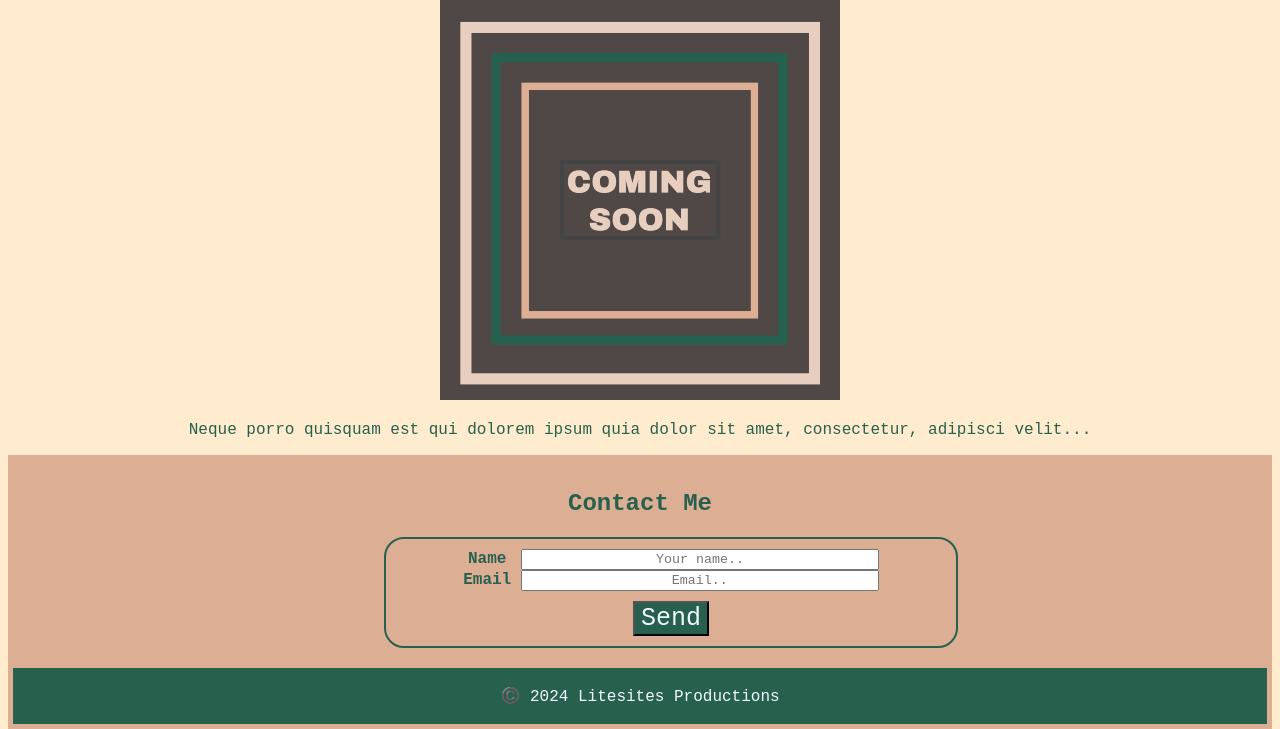
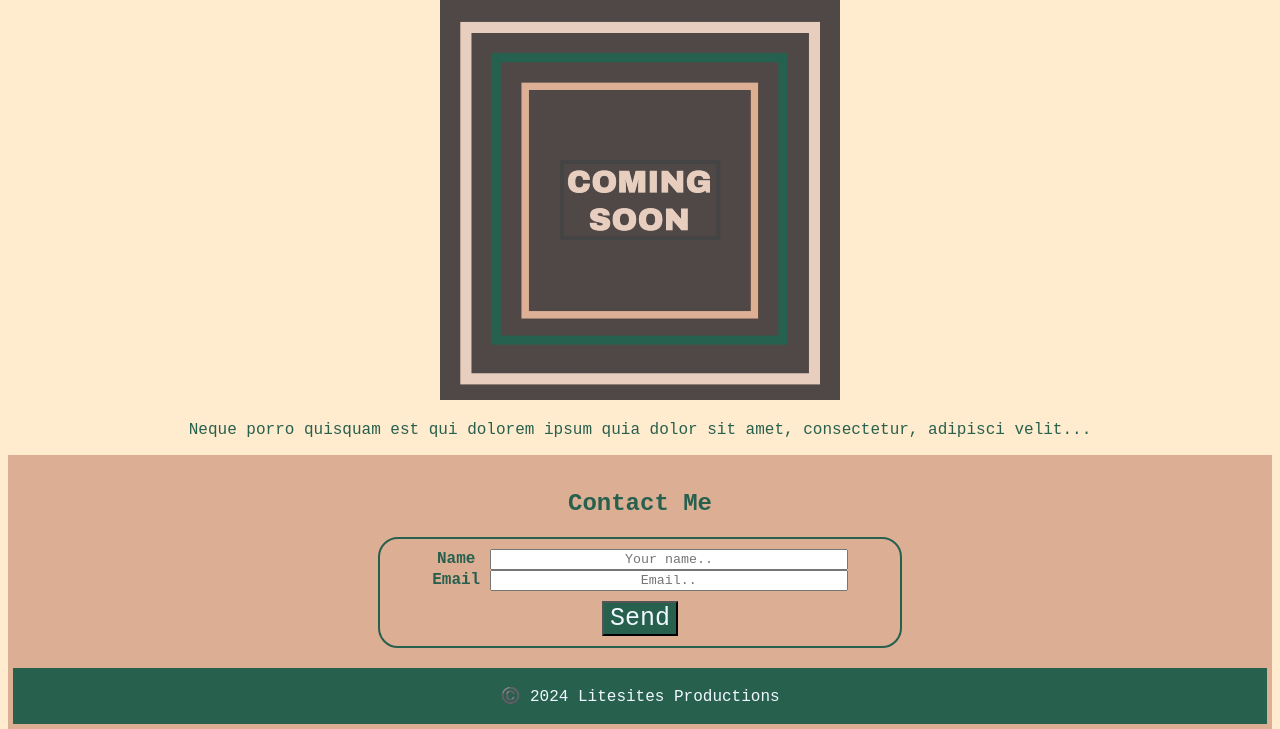
Before and after one commit to Danr55/MiniProject, a plain HTML site: page index.html in a window 1280 px wide. Shown: the part 130-859 px from the top of the page. Drawn offline with Linux system fonts and the light colour scheme.

Commit message:
Fixed form and set in correct position

```diff
--- a/assets/style.css
+++ b/assets/style.css
@@ -52,10 +52,10 @@ a {
     border: 2px solid #28604e;
     border-radius: 20px;
     padding: 10px;
-    width: 550px;
-    position: sticky;
-    top: 50%;
-    left: 30%;
+    width: 500px;
+    display: block;
+    margin-left: auto;
+    margin-right: auto;
 
 }
 
```
